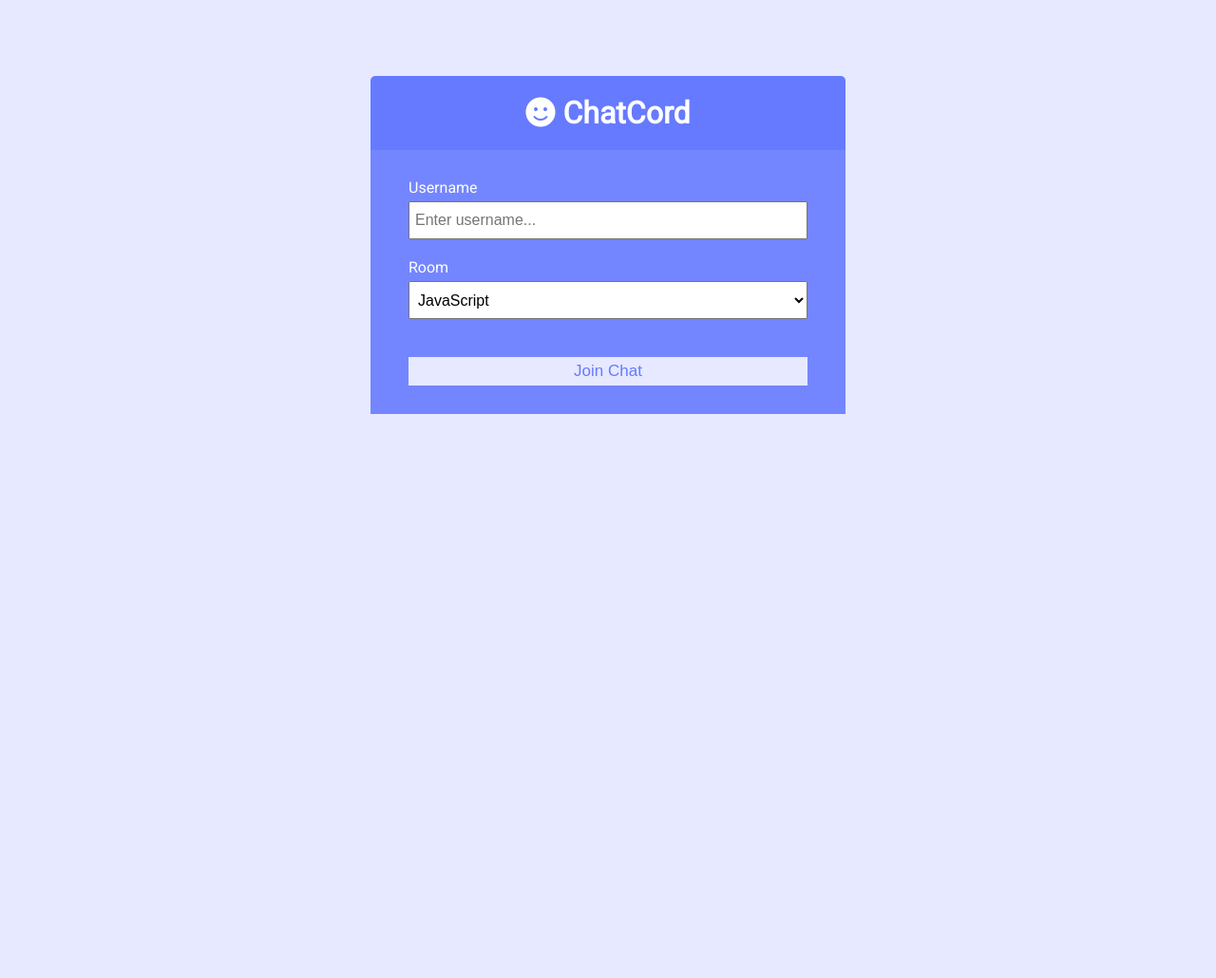
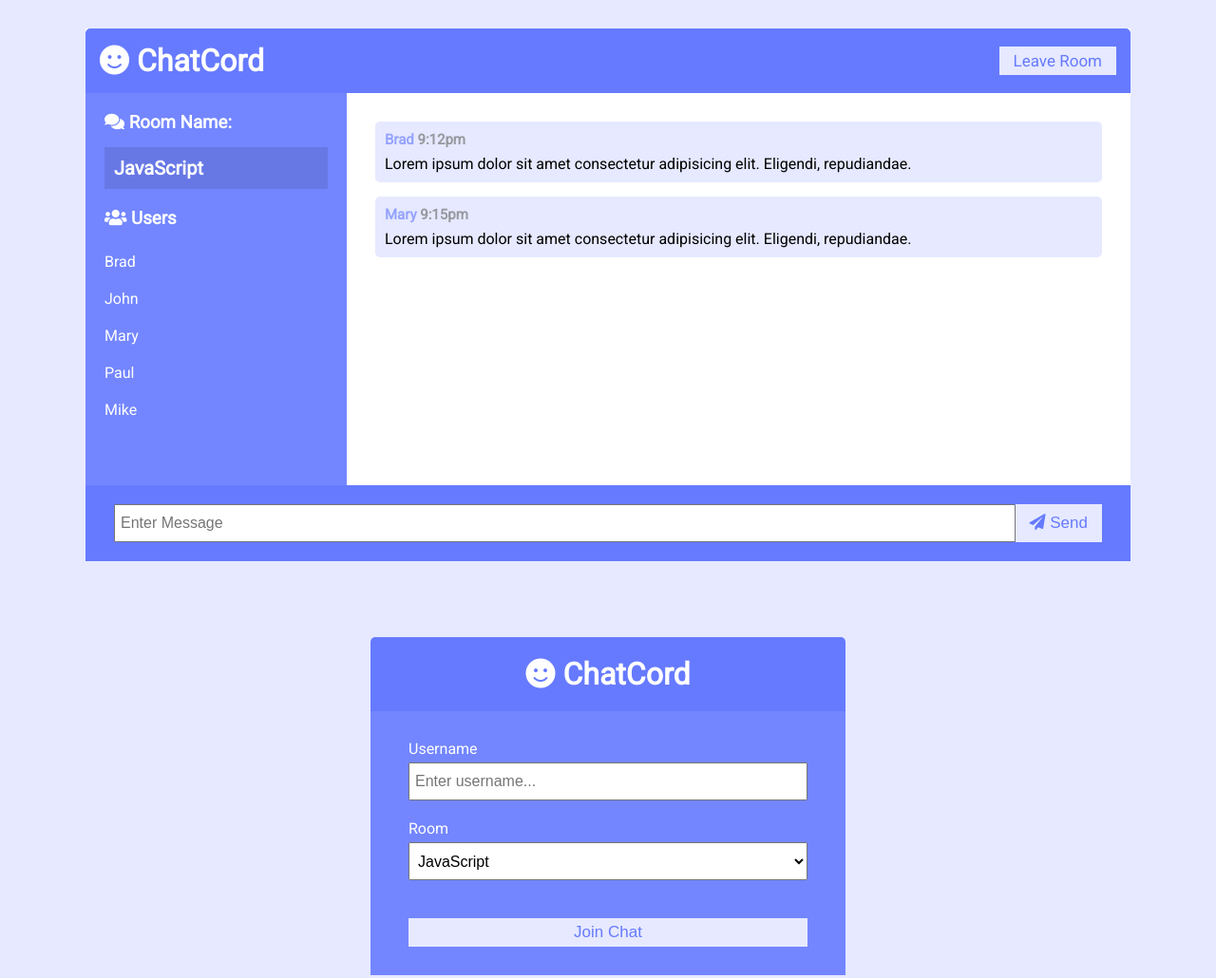
Before and after one commit to zukui1984/chat-node, a website: page public/index.html in a window 1280 px wide. Shown: the whole page at 95% size. Before the commit the page ends 800 px from the top, so only its background shows below. Drawn offline with Linux system fonts and the light colour scheme.

Commit message:
add document.querySelector on main.js

```diff
--- a/public/chat.html
+++ b/public/chat.html
@@ -1,31 +1,47 @@
 <!DOCTYPE html>
 <html lang="en">
 <head>
-    <meta charset="UTF-8" />
-    <meta name="viewport" content="width=device-width, initial-scale=1.0" />
-    <link
-      rel="stylesheet"
-      href="https://cdnjs.cloudflare.com/ajax/libs/font-awesome/5.15.3/css/all.min.css"
-      integrity="sha256-mmgLkCYLUQbXn0B1SRqzHar6dCnv9oZFPEC1g1cwlkk="
-      crossorigin="anonymous"
-    />
-    <link rel="stylesheet" href="css/style.css" />
+  <meta charset="UTF-8">
+  <meta name="viewport" content="width=device-width, initial-scale=1.0">
+  <link rel="stylesheet" href="https://cdnjs.cloudflare.com/ajax/libs/font-awesome/5.12.1/css/all.min.css" integrity="sha256-mmgLkCYLUQbXn0B1SRqzHar6dCnv9oZFPEC1g1cwlkk=" crossorigin="anonymous" />
+  <link rel="stylesheet" href="css/style.css">
   <title>ChatCord App</title>
 </head>
 <body>
   <div class="chat-container">
     <header class="chat-header">
       <h1><i class="fas fa-smile"></i> ChatCord</h1>
-        <a id="leave-btn" class="btn">Leave Room</a>
+      <a href="index.html" class="btn">Leave Room</a>
     </header>
     <main class="chat-main">
       <div class="chat-sidebar">
         <h3><i class="fas fa-comments"></i> Room Name:</h3>
-          <h2 id="room-name"></h2>
+        <h2 id="room-name">JavaScript</h2>
         <h3><i class="fas fa-users"></i> Users</h3>
-          <ul id="users"></ul>
+        <ul id="users">
+          <li>Brad</li>
+          <li>John</li>
+          <li>Mary</li>
+          <li>Paul</li>
+          <li>Mike</li>
+        </ul>
       </div>
-        <div class="chat-messages"></div>
+      <div class="chat-messages">
+					<div class="message">
+						<p class="meta">Brad <span>9:12pm</span></p>
+						<p class="text">
+							Lorem ipsum dolor sit amet consectetur adipisicing elit. Eligendi,
+							repudiandae.
+						</p>
+					</div>
+					<div class="message">
+						<p class="meta">Mary <span>9:15pm</span></p>
+						<p class="text">
+							Lorem ipsum dolor sit amet consectetur adipisicing elit. Eligendi,
+							repudiandae.
+						</p>
+					</div>
+      </div>
     </main>
     <div class="chat-form-container">
       <form id="chat-form">
@@ -41,12 +57,6 @@
     </div>
   </div>
 
-    <script
-      src="https://cdnjs.cloudflare.com/ajax/libs/qs/6.9.4/qs.min.js"
-      integrity="sha256-TDxXjkAUay70ae/QJBEpGKkpVslXaHHayklIVglFRT4="
-      crossorigin="anonymous"
-    ></script>
-    <script src="/socket.io/socket.io.js"></script>
   <script src="js/main.js"></script>
 </body>
 </html>
--- a/public/index.html
+++ b/public/index.html
@@ -4,12 +4,64 @@
     <meta charset="UTF-8" />
     <meta name="viewport" content="width=device-width, initial-scale=1.0" />
     <meta http-equiv="X-UA-Compatible" content="ie=edge" />
-    <link
-      rel="stylesheet"
-      href="https://cdnjs.cloudflare.com/ajax/libs/font-awesome/5.15.3/css/all.min.css"
-      integrity="sha256-mmgLkCYLUQbXn0B1SRqzHar6dCnv9oZFPEC1g1cwlkk="
-      crossorigin="anonymous"
-    />
+    <link rel="stylesheet" href="https://cdnjs.cloudflare.com/ajax/libs/font-awesome/5.12.1/css/all.min.css" integrity="sha256-mmgLkCYLUQbXn0B1SRqzHar6dCnv9oZFPEC1g1cwlkk=" crossorigin="anonymous" />
+    <link rel="stylesheet" href="css/style.css">
+    <title>ChatCord App</title>
+  </head>
+  <body>
+    <div class="chat-container">
+      <header class="chat-header">
+        <h1><i class="fas fa-smile"></i> ChatCord</h1>
+        <a href="index.html" class="btn">Leave Room</a>
+      </header>
+      <main class="chat-main">
+        <div class="chat-sidebar">
+          <h3><i class="fas fa-comments"></i> Room Name:</h3>
+          <h2 id="room-name">JavaScript</h2>
+          <h3><i class="fas fa-users"></i> Users</h3>
+          <ul id="users">
+            <li>Brad</li>
+            <li>John</li>
+            <li>Mary</li>
+            <li>Paul</li>
+            <li>Mike</li>
+          </ul>
+        </div>
+        <div class="chat-messages">
+            <div class="message">
+              <p class="meta">Brad <span>9:12pm</span></p>
+              <p class="text">
+                Lorem ipsum dolor sit amet consectetur adipisicing elit. Eligendi,
+                repudiandae.
+              </p>
+            </div>
+            <div class="message">
+              <p class="meta">Mary <span>9:15pm</span></p>
+              <p class="text">
+                Lorem ipsum dolor sit amet consectetur adipisicing elit. Eligendi,
+                repudiandae.
+              </p>
+            </div>
+        </div>
+      </main>
+      <div class="chat-form-container">
+        <form id="chat-form">
+          <input
+            id="msg"
+            type="text"
+            placeholder="Enter Message"
+            required
+            autocomplete="off"
+          />
+          <button class="btn"><i class="fas fa-paper-plane"></i> Send</button>
+        </form>
+      </div>
+    </div>
+
+    <script src="js/main.js"></script>
+  </body>
+  </html>
+
     <link rel="stylesheet" href="css/style.css" />
     <title>ChatCord App</title>
   </head>
--- a/public/js/main.js
+++ b/public/js/main.js
@@ -1,18 +1,33 @@
 const chatForm = document.getElementById('chat-form');
+const chatMessages = document.querySelector('.chat-messages');
 
-const  socket = io();
 
+const socket = io();
+
+// Message from server
 socket.on('message', message => {
   console.log(message);
+  outputMessage(message);
 });
 
 // Message submit
-chatForm.addEventListener('submit', (e) => {
+chatForm.addEventListener('submit', e => {
   e.preventDefault();
 
   // Get message text
-  const msg = e.target.elements.msg
+  const msg = e.target.elements.msg.value;
 
   // Emit message to server
   socket.emit('chatMessage', msg);
 });
+
+// Output message to DOM
+function outputMessage(message) {
+  const div = document.createElement('div');
+  div.classList.add('message');
+  div.innerHTML = `<p class="meta">Brad <span>9:12pm</span></p>
+  <p class="text">
+   ${message}
+  </p>`;
+  document.querySelector('.chat-messages').appendChild(div);
+}
--- a/server.js
+++ b/server.js
@@ -24,7 +24,7 @@ socket.on('disconnect', () =>{
   io.emit('message', 'A user has left the chat')
 
   // Listen for chatMessage
-  socket.on('chatMessage', (msg) => {
+  socket.on('chatMessage', msg => {
     io.emit('message', msg);
   });
  });
```
Lines whose indentation alone changed are shown as unchanged.
